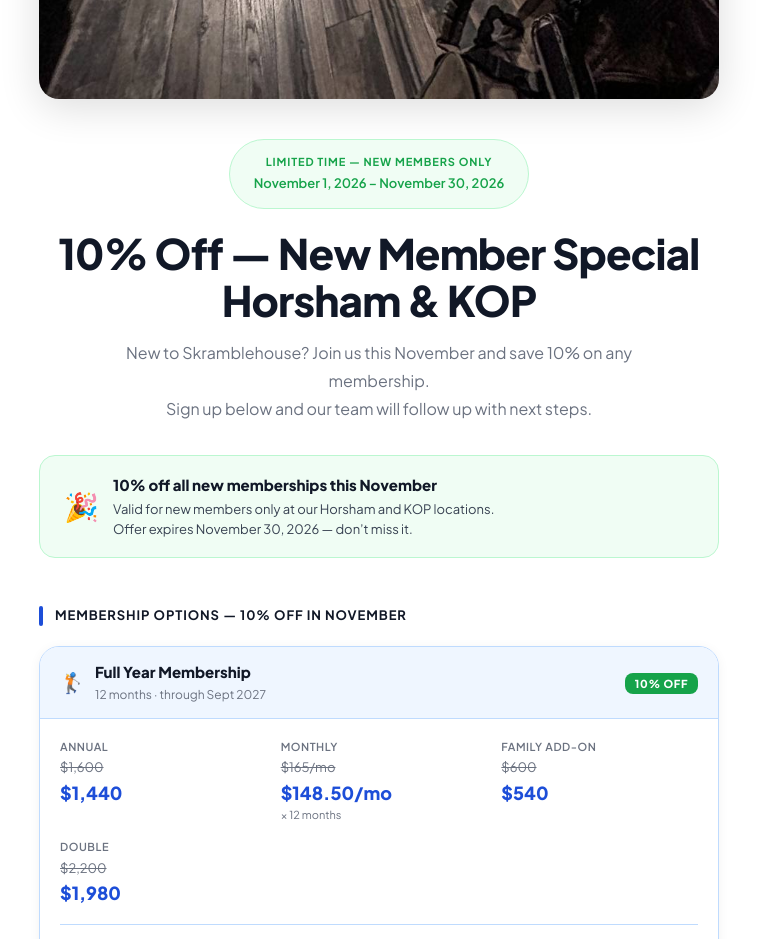
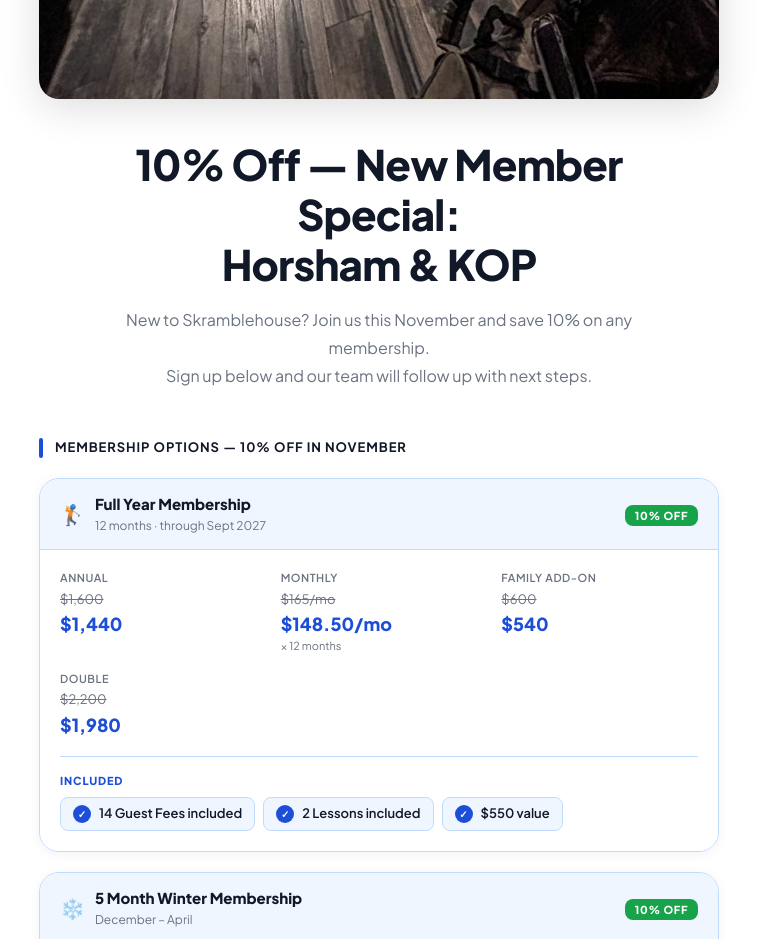
Before and after one commit to rickyhowcroft-dot/skramblehouse-westside, a Next.js app: page /philly in a window 1280 px wide. Shown: the part 840-1779 px from the top of the page, without its empty margins (261-1018 px from the left). Built offline with nearby package versions, Linux system fonts and the light colour scheme.

Commit message:
fix: remove two green boxes, reformat h1 to 3 lines + Special:, clean paragraph alignment

```diff
--- a/app/philly/page.tsx
+++ b/app/philly/page.tsx
@@ -114,31 +114,15 @@ export default function PhillyPage() {
 
       {/* ── Header ────────────────────────────────────────────────────────── */}
       <div style={{ maxWidth: 720, margin: '0 auto', padding: '40px 20px 0', textAlign: 'center' }}>
-        <div style={{
-          backgroundColor: GREEN_LT,
-          border: `1px solid ${GREEN_BD}`,
-          borderRadius: 999,
-          padding: '14px 24px',
-          marginBottom: 20,
-          display: 'inline-block',
-        }}>
-          <span style={{ color: GREEN, fontWeight: 700, letterSpacing: '0.08em', textTransform: 'uppercase', fontSize: 11, display: 'block' }}>
-            Limited Time — New Members Only
-          </span>
-          <span style={{ color: GREEN, fontWeight: 600, fontSize: 13, display: 'block', marginTop: 4 }}>
-            {OFFER_START} – {OFFER_END}
-          </span>
-        </div>
-
         <h1 style={{
           fontSize: 'clamp(26px, 6vw, 42px)',
           fontWeight: 800,
           letterSpacing: '-0.02em',
           color: GRAY_1,
           margin: '0 0 16px',
-          lineHeight: 1.12,
+          lineHeight: 1.2,
         }}>
-          {DISCOUNT}% Off — New Member Special<br />Horsham &amp; KOP
+          {DISCOUNT}% Off — New Member<br />Special:<br />Horsham &amp; KOP
         </h1>
 
         <p style={{ color: GRAY_3, fontSize: 16, lineHeight: 1.75, maxWidth: 520, margin: '0 auto' }}>
@@ -147,29 +131,7 @@ export default function PhillyPage() {
         </p>
       </div>
 
-      {/* ── Offer callout ─────────────────────────────────────────────────── */}
-      <div style={{ maxWidth: 720, margin: '32px auto 0', padding: '0 20px' }}>
-        <div style={{
-          backgroundColor: GREEN_LT,
-          border: `1.5px solid ${GREEN_BD}`,
-          borderRadius: 16,
-          padding: '18px 24px',
-          display: 'flex',
-          alignItems: 'center',
-          gap: 14,
-        }}>
-          <span style={{ fontSize: 28, flexShrink: 0 }}>🎉</span>
-          <div>
-            <p style={{ margin: 0, fontWeight: 800, fontSize: 15, color: GRAY_1 }}>
-              {DISCOUNT}% off all new memberships this November
-            </p>
-            <p style={{ margin: '4px 0 0', fontSize: 13, color: GRAY_2, lineHeight: 1.5 }}>
-              Valid for new members only at our Horsham and KOP locations.<br />
-              Offer expires November 30, 2026 — don&rsquo;t miss it.
-            </p>
-          </div>
-        </div>
-      </div>
+
 
       {/* ── Pricing cards ─────────────────────────────────────────────────── */}
       <div style={{ maxWidth: 720, margin: '0 auto', padding: '48px 20px 0' }}>
```
